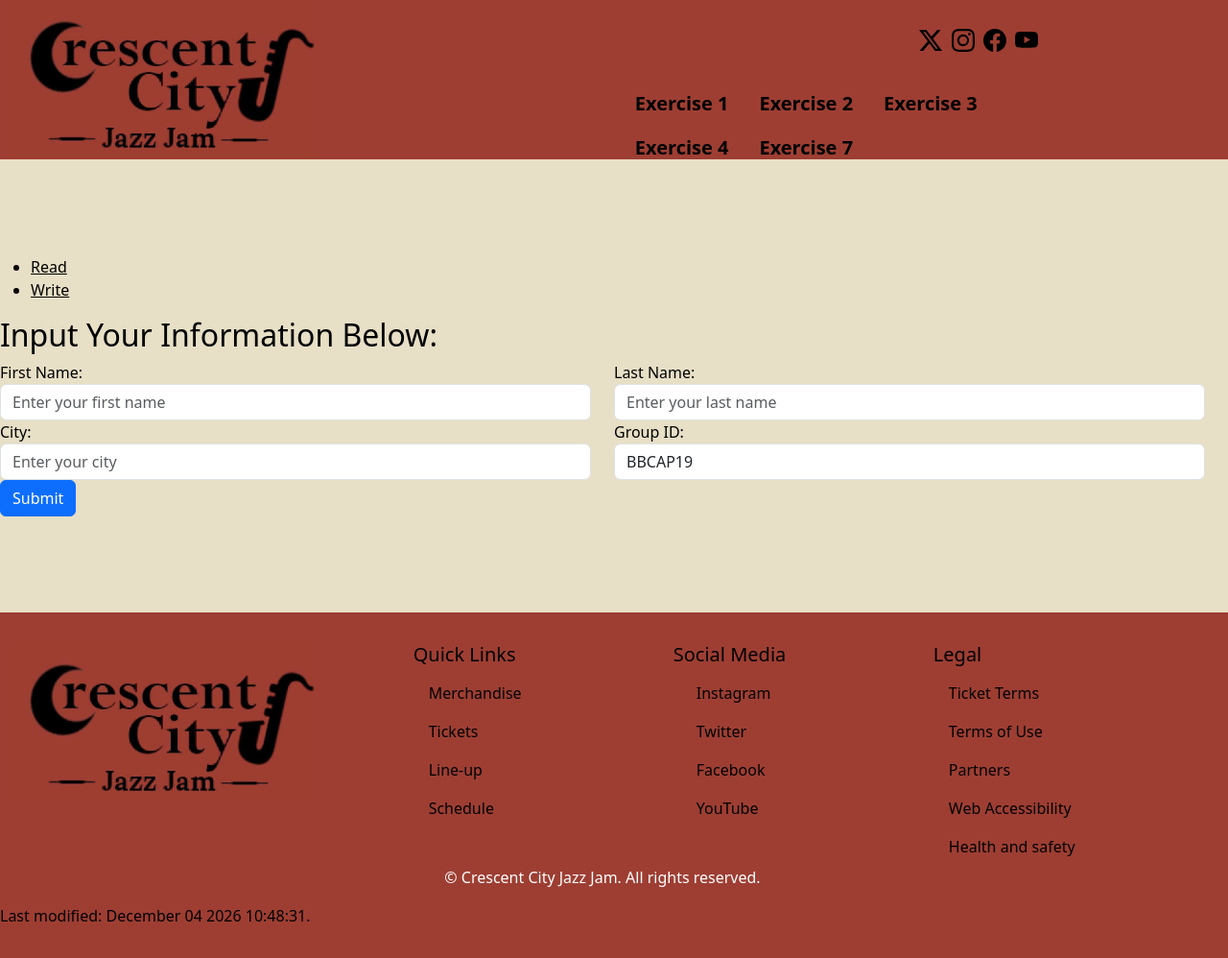
After one commit to FIXLIP04/Filip_tasks, a PHP site: page /ex7.php in a window 1280 px wide. The commit adds this page. Shown: the whole page at 96% size. Run offline with PHP 8.4, Linux system fonts and the light colour scheme.

Commit message:
ex7 - read and write

```diff
--- /dev/null
+++ b/ex7.php
@@ -0,0 +1,42 @@
+<?php $title = "Exercise 7: CRUD APP";
+include 'header.php'; ?>
+<ul>
+    <li><a href="ex7-read.php" style="color: #000;"> Read </a></li>
+    <li><a href="ex7.php" style="color: #000;"> Write </a></li>
+</ul>
+<h2>Input Your Information Below:</h2>
+<form name="form1" method="post" action="process.php">
+    <div class="form-group">
+        <div class="row">
+            <div class="col">
+                <label for="fname">First Name:</label>
+                <input type="text" class="form-control" id="fname" placeholder="Enter your first name" name="fname" required>
+            </div>
+            <div class="col">
+                <label for="lname">Last Name:</label>
+                <input type="text" class="form-control" id="lname" placeholder="Enter your last name" name="lname" required>
+            </div>
+        </div>
+    </div>
+    <div class="form-group">
+        <div class="row">
+            <div class="col">
+                <label for="city">City:</label>
+                <input type="text" class="form-control" id="city" placeholder="Enter your city" name="city" required>
+            </div>
+            <div class="col">
+                <label for="groupid">Group ID:</label>
+                <select class="form-control" id="groupid" name="groupid">
+                    <option value="BBCAP19">BBCAP19</option>
+                    <option value="BBCAP20">BBCAP20</option>
+                    <option value="BBCAP21">BBCAP21</option>
+                    <option value="BBCAP22">BBCAP22</option>
+                    <option value="Others">Others</option>
+                </select>
+            </div>
+        </div>
+    </div>
+    <button type="submit" class="btn btn-primary" name="submit">Submit</button>
+</form>
+
+<?php include 'footer.php'; ?>
--- a/header.php
+++ b/header.php
@@ -45,7 +45,7 @@
                                     <li class="nav-item"><a href="ex2.php" class="nav-link text-black">Exercise 2</a></li>
                                     <li class="nav-item"><a href="ex3.php" class="nav-link text-black">Exercise 3</a></li>
                                     <li class="nav-item"><a href="ex4.php" class="nav-link text-black">Exercise 4</a></li>
-                                    <li class="nav-item"><a href="#" class="nav-link text-black">About</a></li>
+                                    <li class="nav-item"><a href="ex7.php" class="nav-link text-black">Exercise 7</a></li>
                                 </ul>
                             </nav>
                         </div>
```
Also changed, not shown: db.php (added, +14 -0 lines), ex7-read.php (added, +50 -0 lines), process.php (added, +29 -0 lines).
